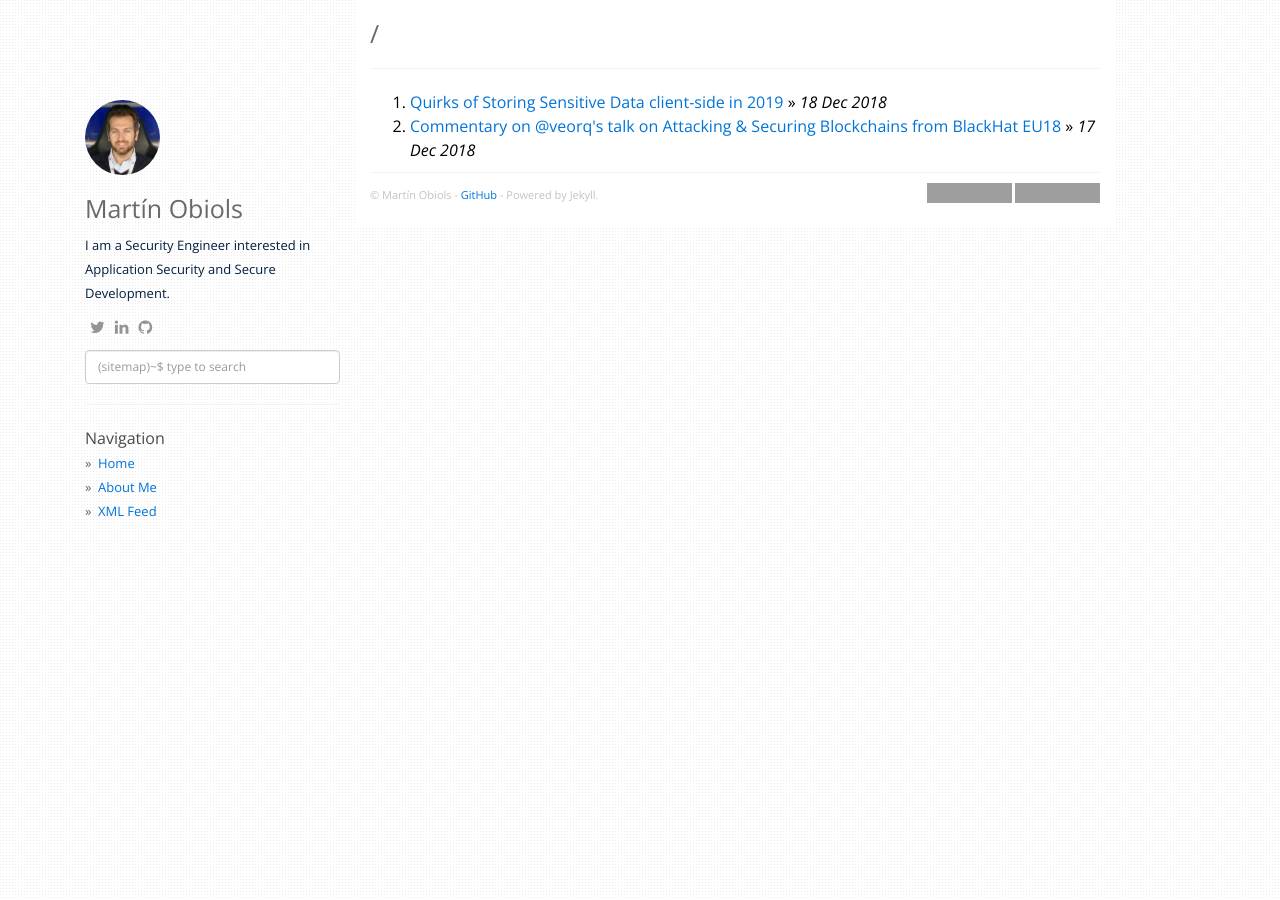
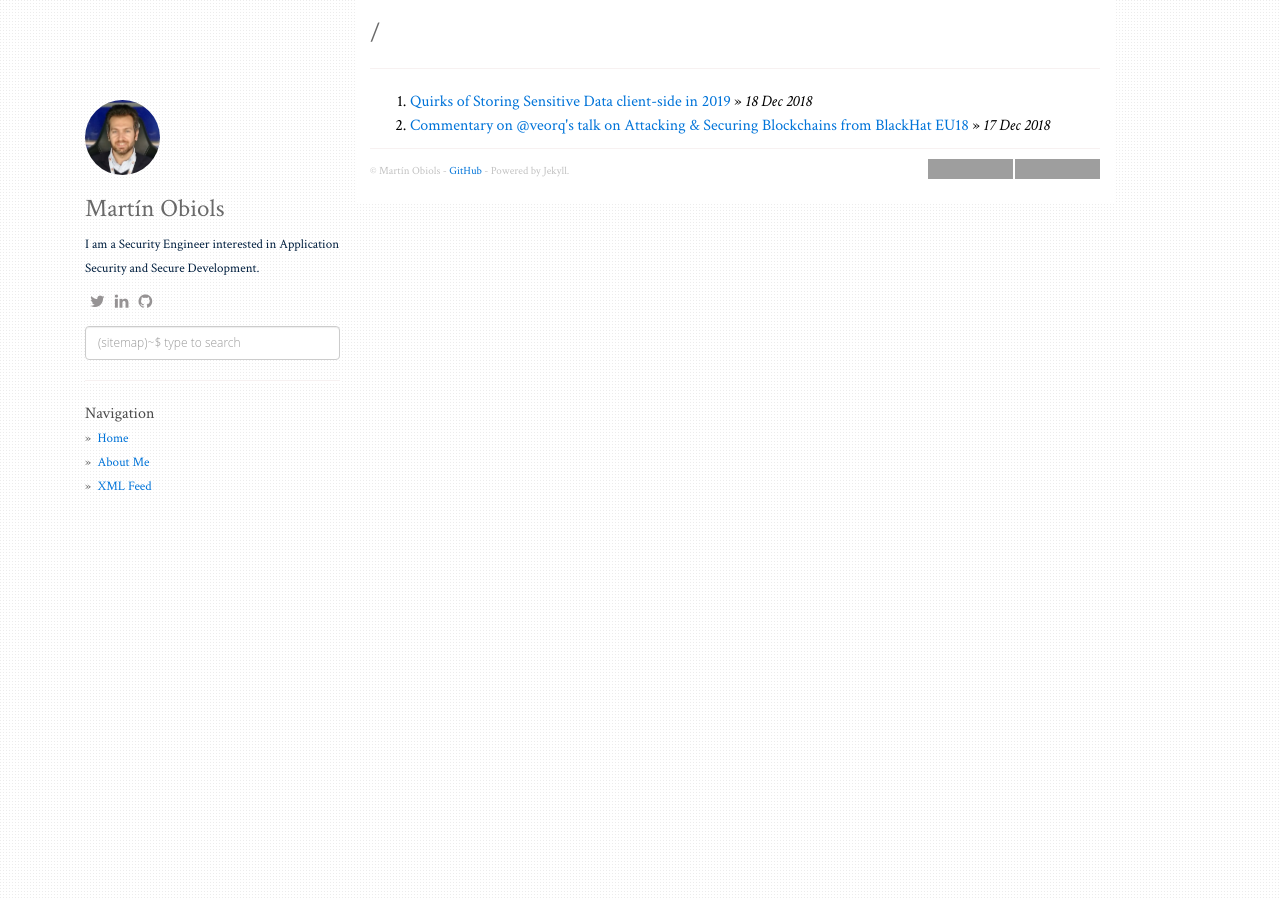
Before and after one commit to olemoudi/olemoudi.github.io, a Jekyll site: the page built from index.html, in a window 1280 px wide. Built offline with Jekyll 4.4.1, drawn with Linux system fonts in a browser that asks for light colours; nearby versions of some CDN libraries; the list of posts is cut into pages by our own code; grey boxes are pictures that could not be loaded.

Commit message:
changed font to crimson text

```diff
--- a/_layouts/default.html
+++ b/_layouts/default.html
@@ -92,7 +92,7 @@
     <!-- Bootstrap core CSS -->
     <link href="/static/css/bootstrap.min.css" rel="stylesheet">
     <!-- Fonts -->
-    <link href="https://fonts.googleapis.com/css?family=Open+Sans:400,300italic,300,400italic,700&amp;subset=latin,latin-ext" rel="stylesheet" type="text/css">
+    <link href="https://fonts.googleapis.com/css?family=Crimson+Text:400,300italic,300,400italic,700&amp;subset=latin,latin-ext" rel="stylesheet" type="text/css">
     <!-- Custom CSS -->
     <link rel="stylesheet" href="/static/css/super-search.css">
     <link rel="stylesheet" href="/static/css/thickbox.css">
--- a/static/css/main.css
+++ b/static/css/main.css
@@ -1,5 +1,5 @@
 body {
-  font-family: "Open Sans", Arial, sans-serif;
+  font-family: "Crimson Text", Arial, sans-serif;
   background: url("/static/img/subtle_dots.png");
   line-height: 1.5em;
   font-weight: 300;
```
